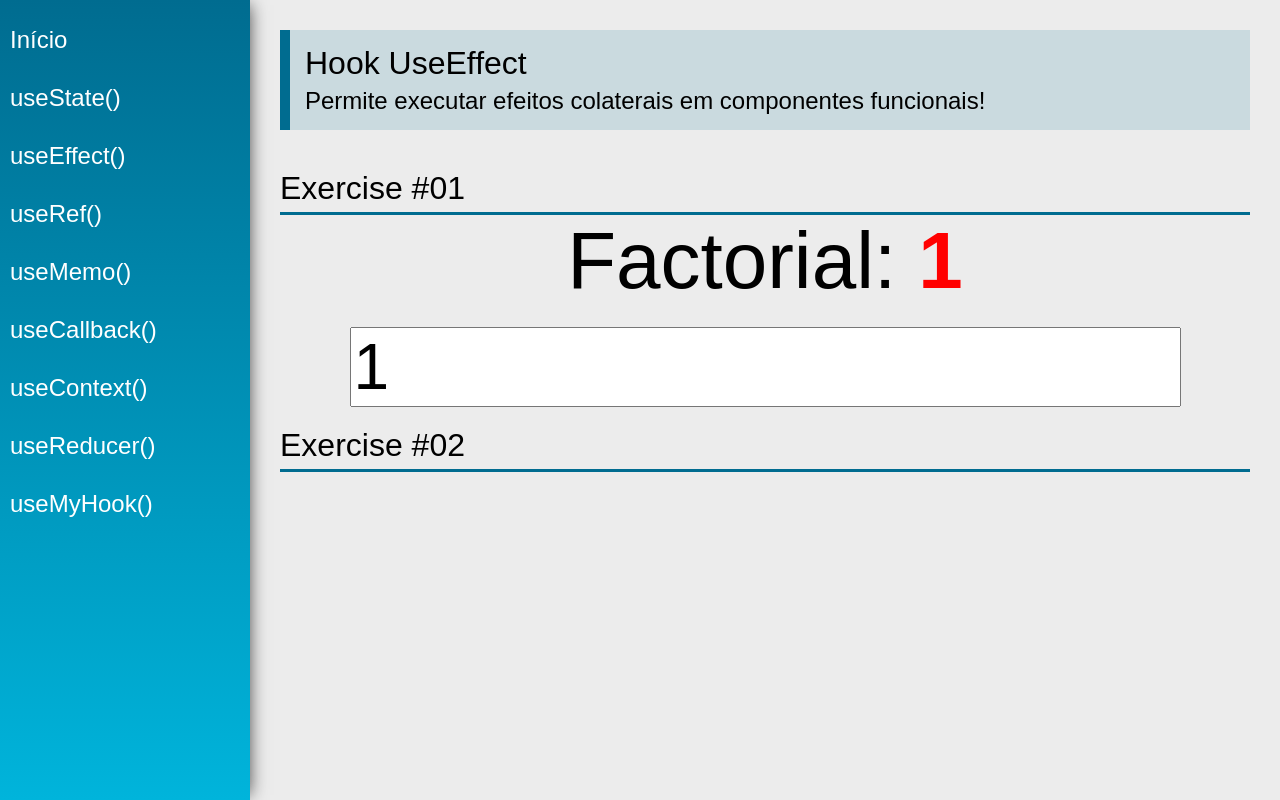
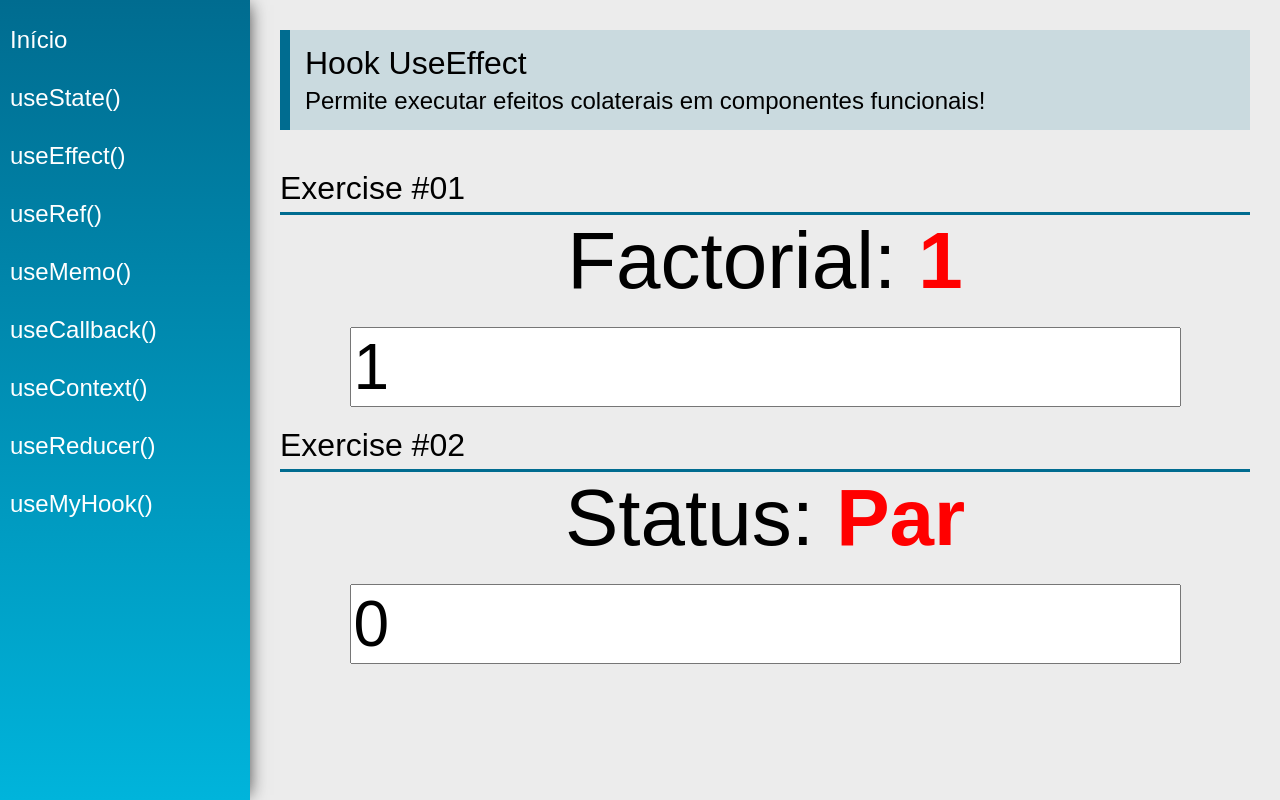
Before and after one commit to galenomoon/ReactHooks, a React (Create React App) app: page /useEffect in a window 1280 px wide. Built offline with nearby package versions, Linux system fonts and the light colour scheme.

Commit message:
Challenge Odd or Even with useEffect()

```diff
--- a/src/views/examples/UseEffect.jsx
+++ b/src/views/examples/UseEffect.jsx
@@ -11,6 +11,7 @@ function calcFactorial(num) {
 }
 
 const UseEffect = (props) => {
+  //Ex #01
   const [number, setNumber] = useState(1);
   const [factorial, setFactorial] = useState(1);
 
@@ -30,16 +31,18 @@ const UseEffect = (props) => {
     [factorial]
   );
 
-//   useEffect(
-//     function () {
-//       if (number2 % 2 === 0) {
-//         setStatus("Par");
-//       } else {
-//         setStatus("Ímpar");
-//       }
-//     },
-//     [status]
-//   );
+  //Ex ³02
+
+  const [status, setStatus] = useState("Ímpar");
+  const [number2, setNumber2] = useState(0);
+
+  useEffect(
+    function () {
+      setStatus(number2 % 2 === 0 ? 'Par' : 'Ímpar')
+    },
+    [number2]
+  );
+
 
   return (
     <div className="UseEffect">
@@ -63,21 +66,23 @@ const UseEffect = (props) => {
           onChange={(e) => setNumber(e.target.value)}
         />
       </div>
+      {/* ========================================== */}
       <SectionTitle title="Exercise #02" />
       <div className="center">
-        {/* <div>
+        <div>
           <span className="text">Status:</span>
-          <span className="text red">{status}</span>
+          <span className="text red"> {status}</span>
         </div>
         <input
           type="number"
           className="input"
           value={number2}
-          onChange={(e) => setStatus(e.target.status)}
-        /> */}
+          onChange={(e) => setNumber2(e.target.value)}
+        />
       </div>
     </div>
   );
+
 };
 
 export default UseEffect;
```
